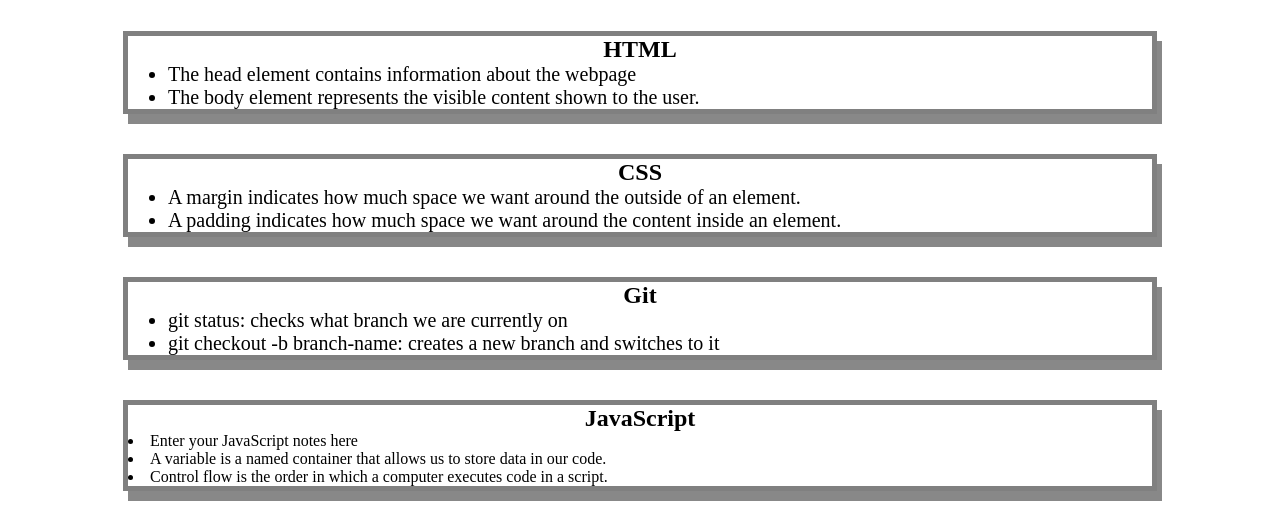
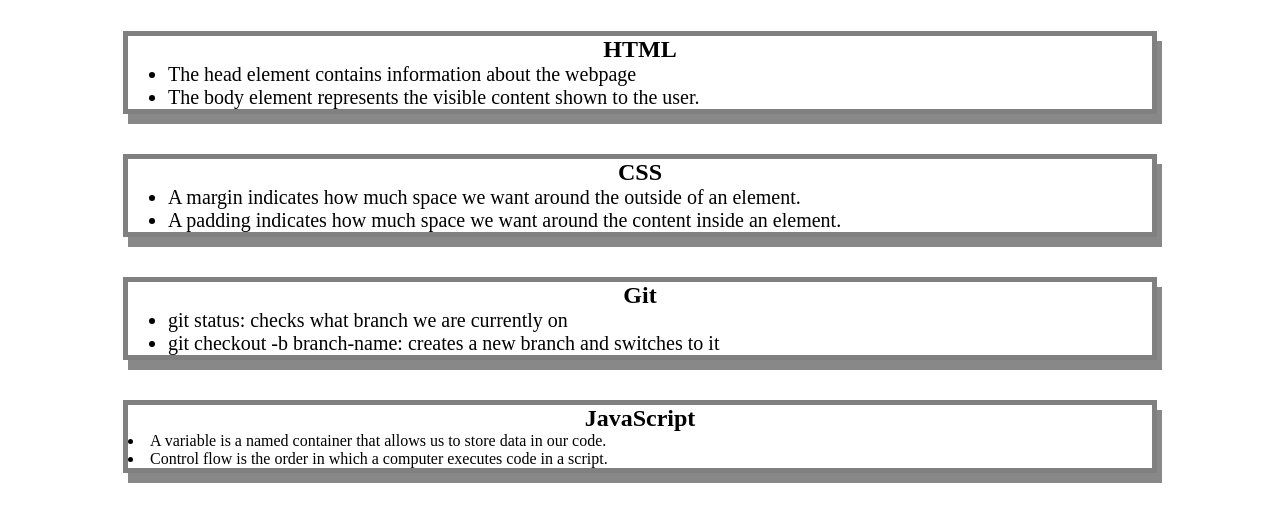
Before and after one commit to RVanVlietII/prework-study-guide, a plain HTML site: page index.html in a window 1280 px wide. Shown: the part 129-636 px from the top of the page. Drawn offline with Linux system fonts and the light colour scheme.

```diff
--- a/index.html
+++ b/index.html
@@ -40,7 +40,6 @@
 
       <section class="card" id="javascript-section">
         <h2>JavaScript</h2>
-          <li>Enter your JavaScript notes here</li>
         </ul>
           <li>A variable is a named container that allows us to store data in our code.</li>
           <li>Control flow is the order in which a computer executes code in a script.</li>
```
